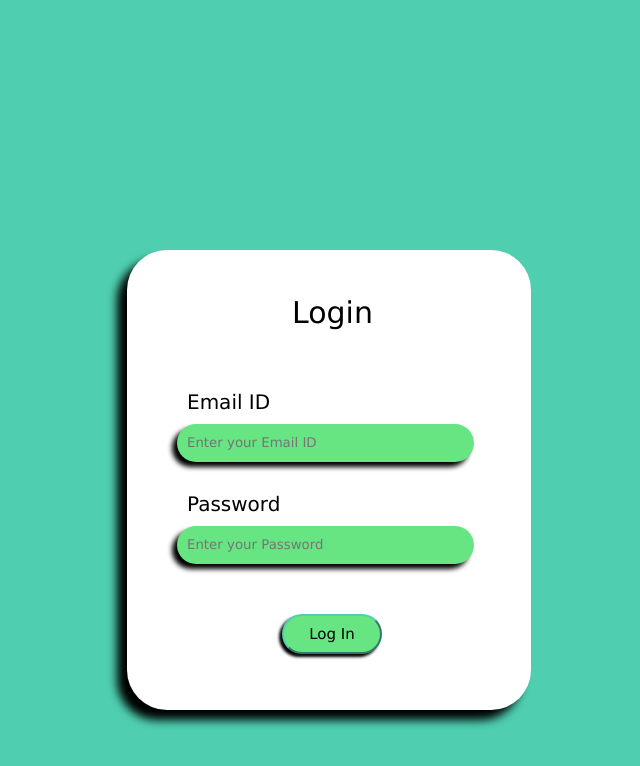
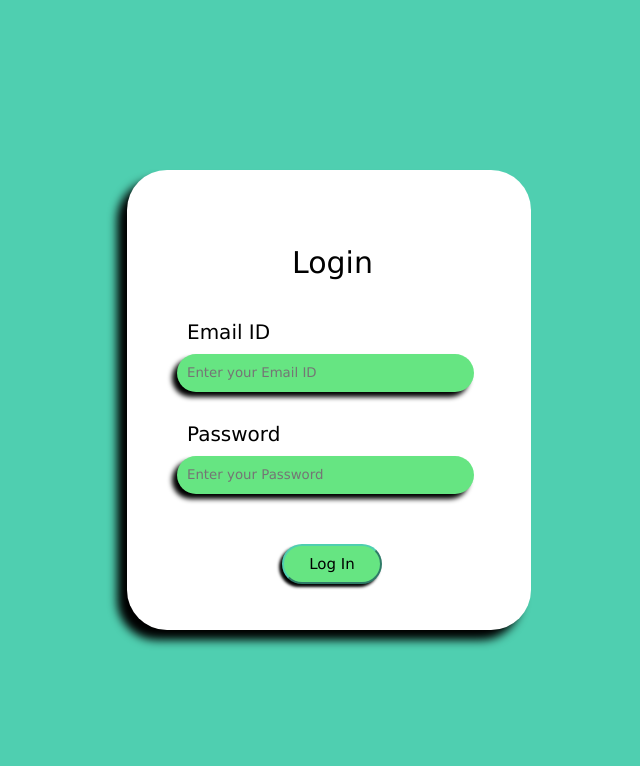
Before and after one commit to ZizouIsShort/pythonProject, a Flask app: page / in a window 1280 px wide. Shown: the top 766 px of the page, without its empty margins (311-951 px from the left). Run offline with Flask 3, Linux system fonts and the light colour scheme.

Commit message:
Just centered it on everyones screen

```diff
--- a/templates/loginpage.html
+++ b/templates/loginpage.html
@@ -10,8 +10,10 @@
                 background-color: white;
                 width: 404px;
                 height: 460px;
-                margin: 0 auto;
-                margin-top: 250px;
+                position: absolute;
+                top: 50%;
+                left: 50%;
+                transform: translate(-50%, -50%);
                 border-radius: 40px;
                 box-shadow: -10px 10px 10px;
             }
@@ -21,6 +23,7 @@
                     font-size: 30px;
                     padding-top: 45px;
                     margin-left: 165px;
+                    margin-bottom: -10px;
                 }
                 .email{
                     font-size: 20px;
```
